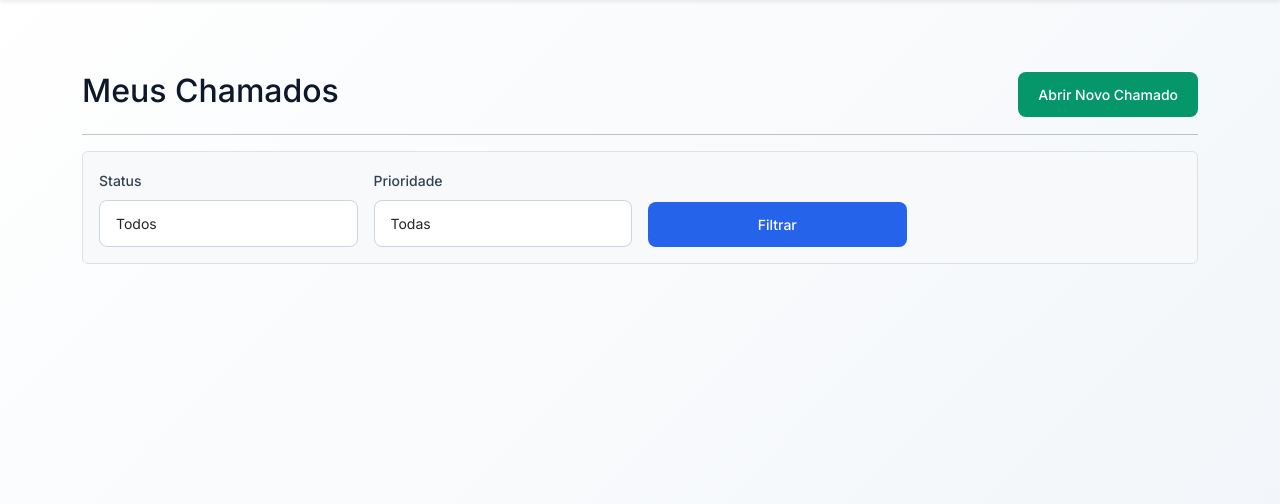
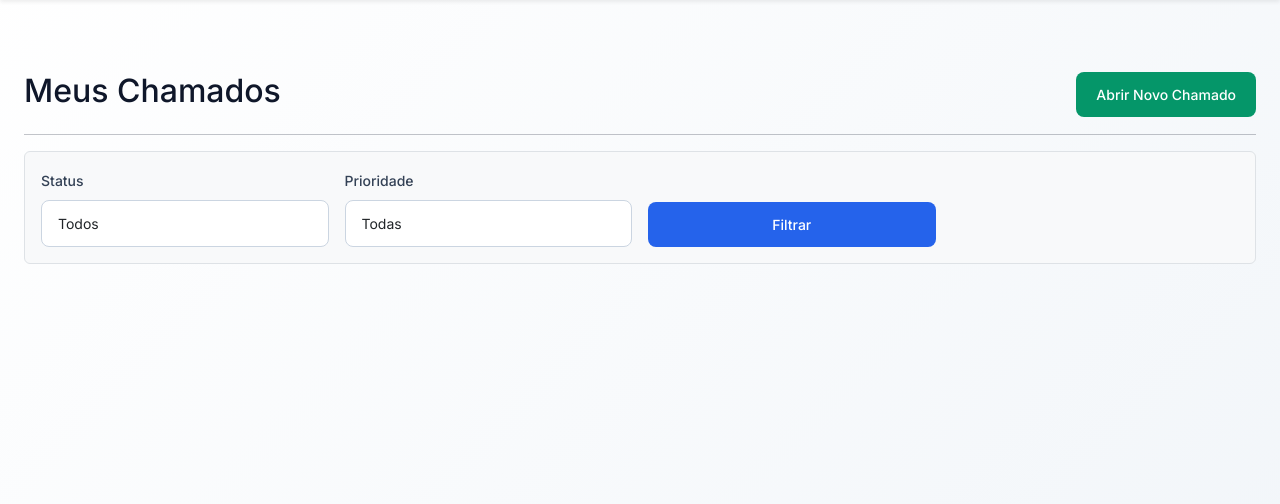
Before and after one commit to pgup-sistemas/ti_reminder_app, a Flask app: page /chamados in a window 1280 px wide. Shown: the part 67-571 px from the top of the page. Run offline with Flask 3, Linux system fonts and the light colour scheme; a user stored in the database is signed in; some libraries are stand-ins or nearby versions.

Commit message:
Assistant checkpoint: Ajustar containers para largura completa
Assistant generated file changes:
- app/templates/listar_chamados.html: Alterar container para container-fluid para largura completa
- app/templates/tutoriais.html: Alterar container para container-fluid para largura completa
- app/templates/users.html: Alterar container para container-fluid para largura completa

---

User prompt:

as telas ainda continuam menores ! ajuste o container para deixar com a mesma largura

Replit-Commit-Author: Assistant
Replit-Commit-Session-Id: 8883cfa9-8f2a-4e48-be48-cc9e31a23780

```diff
--- a/app/templates/listar_chamados.html
+++ b/app/templates/listar_chamados.html
@@ -3,7 +3,7 @@
 {% block title %}{{ title }}{% endblock %}
 
 {% block content %}
-<div class="container-xl mt-4">
+<div class="container-fluid mt-4">
     <div class="d-flex justify-content-between align-items-center mb-3">
         <h2>{{ title }}</h2>
         <a href="{{ url_for("main.abrir_chamado") }}" class="btn btn-success">Abrir Novo Chamado</a>
--- a/app/templates/tutoriais.html
+++ b/app/templates/tutoriais.html
@@ -1,7 +1,7 @@
 {% extends 'base.html' %}
 {% block title %}Tutoriais | TI reminder{% endblock %}
 {% block content %}
-<div class="container mt-4">
+<div class="container-fluid mt-4">
   <div class="d-flex justify-content-between align-items-center mb-4">
     <h1 class="mb-0"><i class="fas fa-book me-2"></i>Tutoriais</h1>
     {% if session.get('is_ti') or session.get('is_admin') %}
--- a/app/templates/users.html
+++ b/app/templates/users.html
@@ -2,7 +2,7 @@
 {% block title %}Administração de Usuários | TI reminder{% endblock %}
 
 {% block content %}
-<div class="container-xl mt-4">
+<div class="container-fluid mt-4">
   <div class="row">
     <div class="col-12">
       <div class="d-flex justify-content-between align-items-center mb-4">
```
